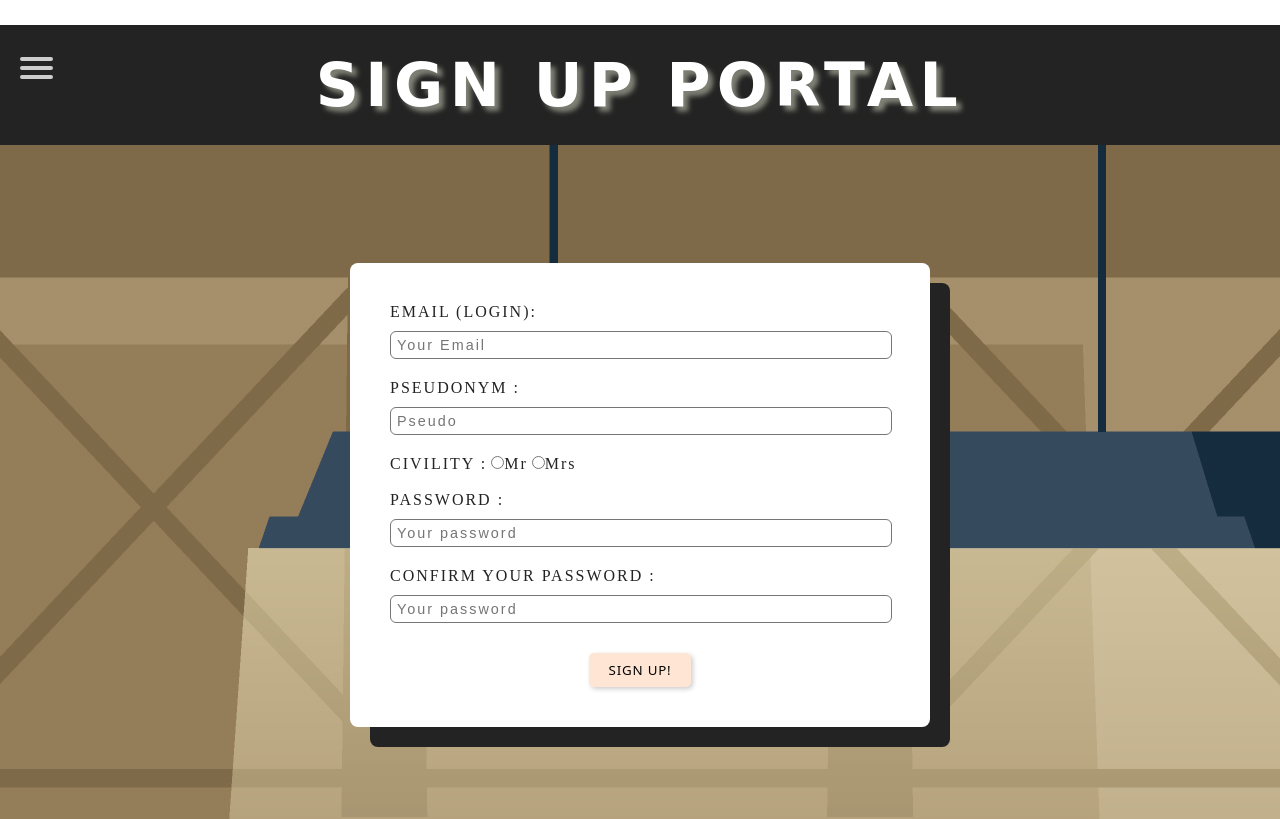
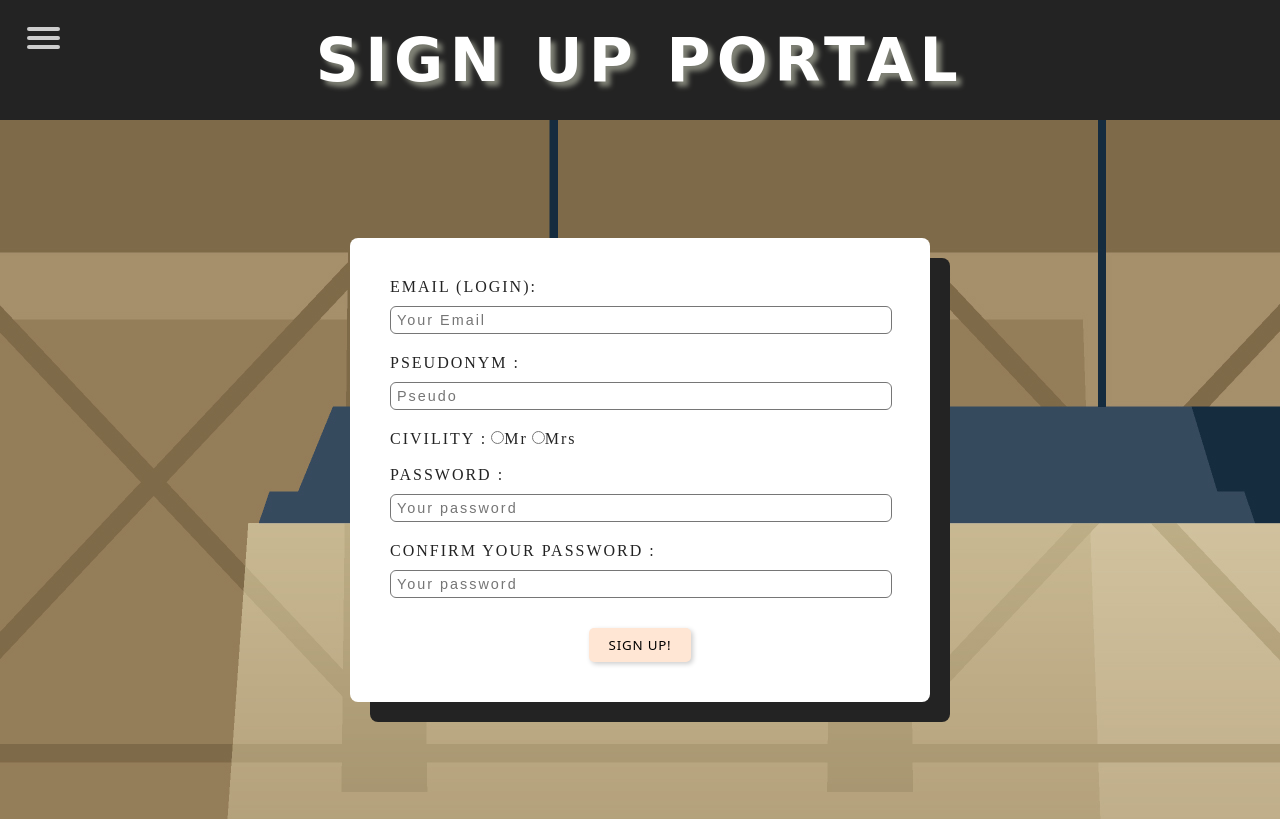
Before and after one commit to simeon-bossut/THE_PROJECT, a PHP site: page /html/signup.php in a window 1280 px wide. Shown: the top 819 px of the page. Run offline with PHP 8.4, Linux system fonts and the light colour scheme; some web fonts are replaced.

Commit message:
recentrage du nav

```diff
--- a/Website_projet/CSS/nav.css
+++ b/Website_projet/CSS/nav.css
@@ -5,7 +5,6 @@
 /************************************************************************************/
 
 nav {
-  margin-top:25px;
   position: sticky;
 }
 #menucontenu {
@@ -36,6 +35,8 @@ nav {
   }
   #menucontenu span {
     display: block;
+    bottom: 30px;
+    left: 7px;
     width: 33px;
     height: 4px;
     margin-bottom: 5px;
```
